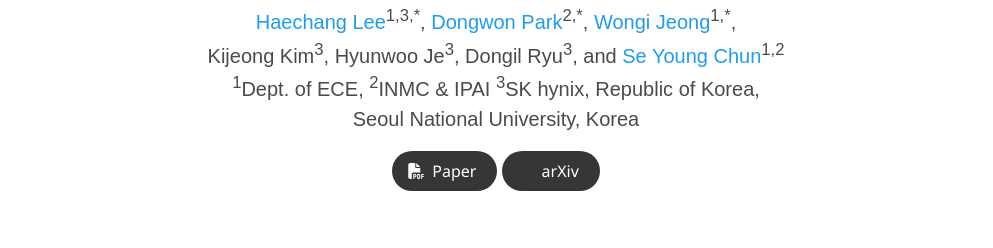
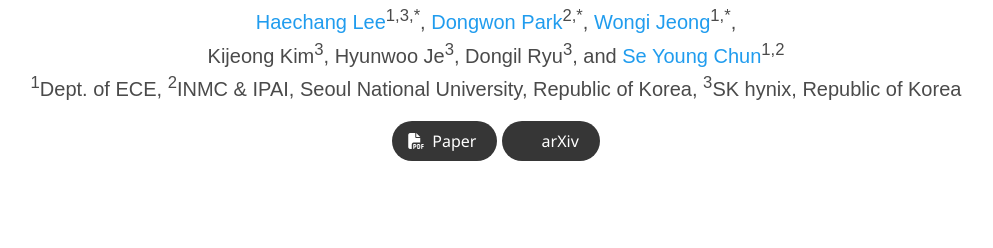
Before and after one commit to ignoww/KLAP_project, a plain HTML site: page index.html in a window 1280 px wide. Shown: the part 271-519 px from the top of the page, without its empty margins (144-1137 px from the left). Drawn offline with nearby package versions, Linux system fonts and the light colour scheme; some icons are missing; a web font is replaced by a local one.

Commit message:
Update index.html

```diff
--- a/index.html
+++ b/index.html
@@ -106,11 +106,8 @@
 
           <div class="is-size-5 publication-authors">
             <span class="author-block"><sup>1</sup>Dept. of ECE,</span>
-            <span class="author-block"><sup>2</sup>INMC & IPAI </span>
-            <span class="author-block"><sup>3</sup>SK hynix, Republic of Korea,</span>
-          </div>
-          <div class="is-size-5 publication-authors">
-            <span class="author-block">Seoul National University, Korea</span>
+            <span class="author-block"><sup>2</sup>INMC & IPAI, Seoul National University, Republic of Korea, </span>
+            <span class="author-block"><sup>3</sup>SK hynix, Republic of Korea</span>
           </div>
 
 
```
